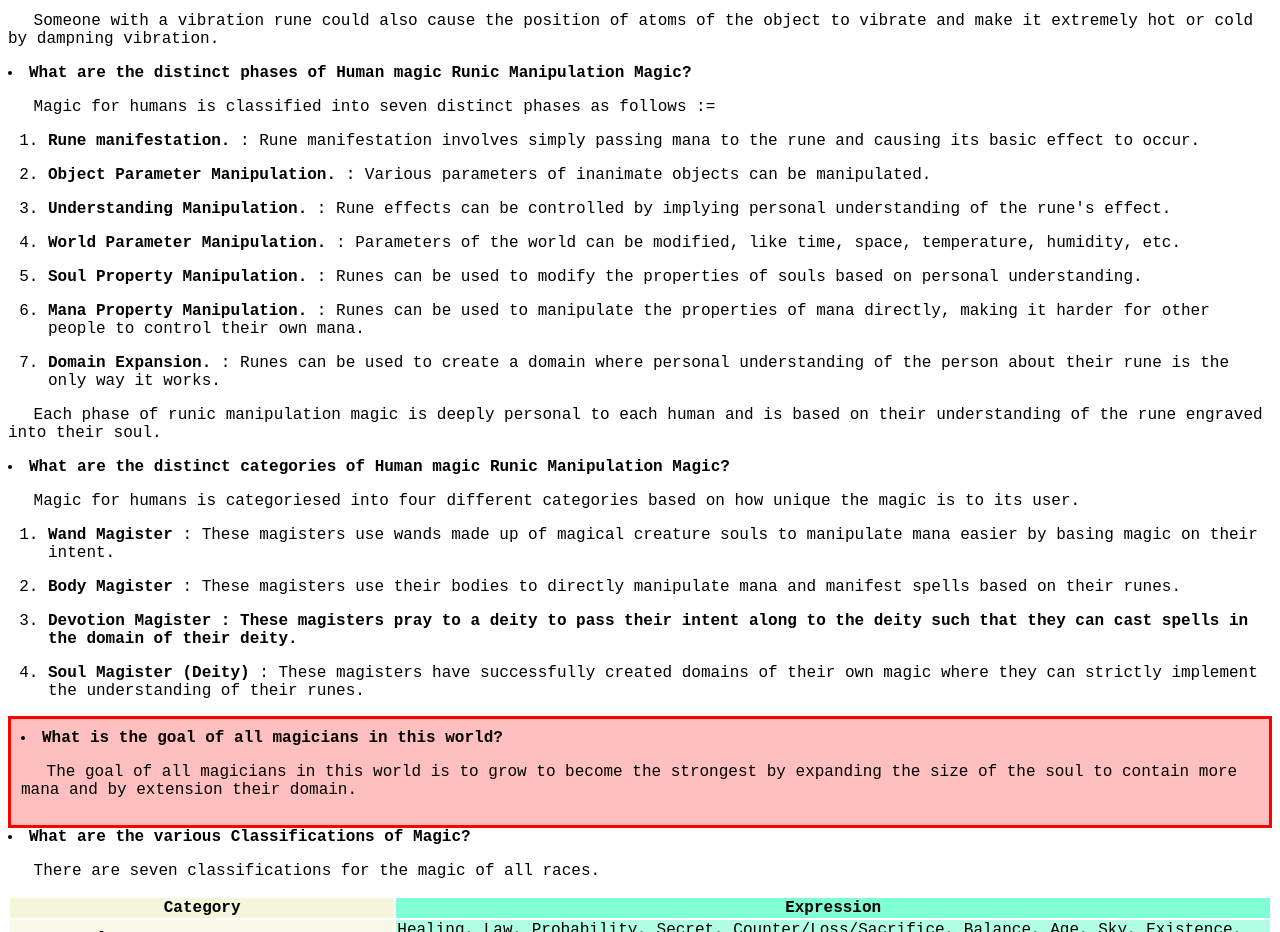
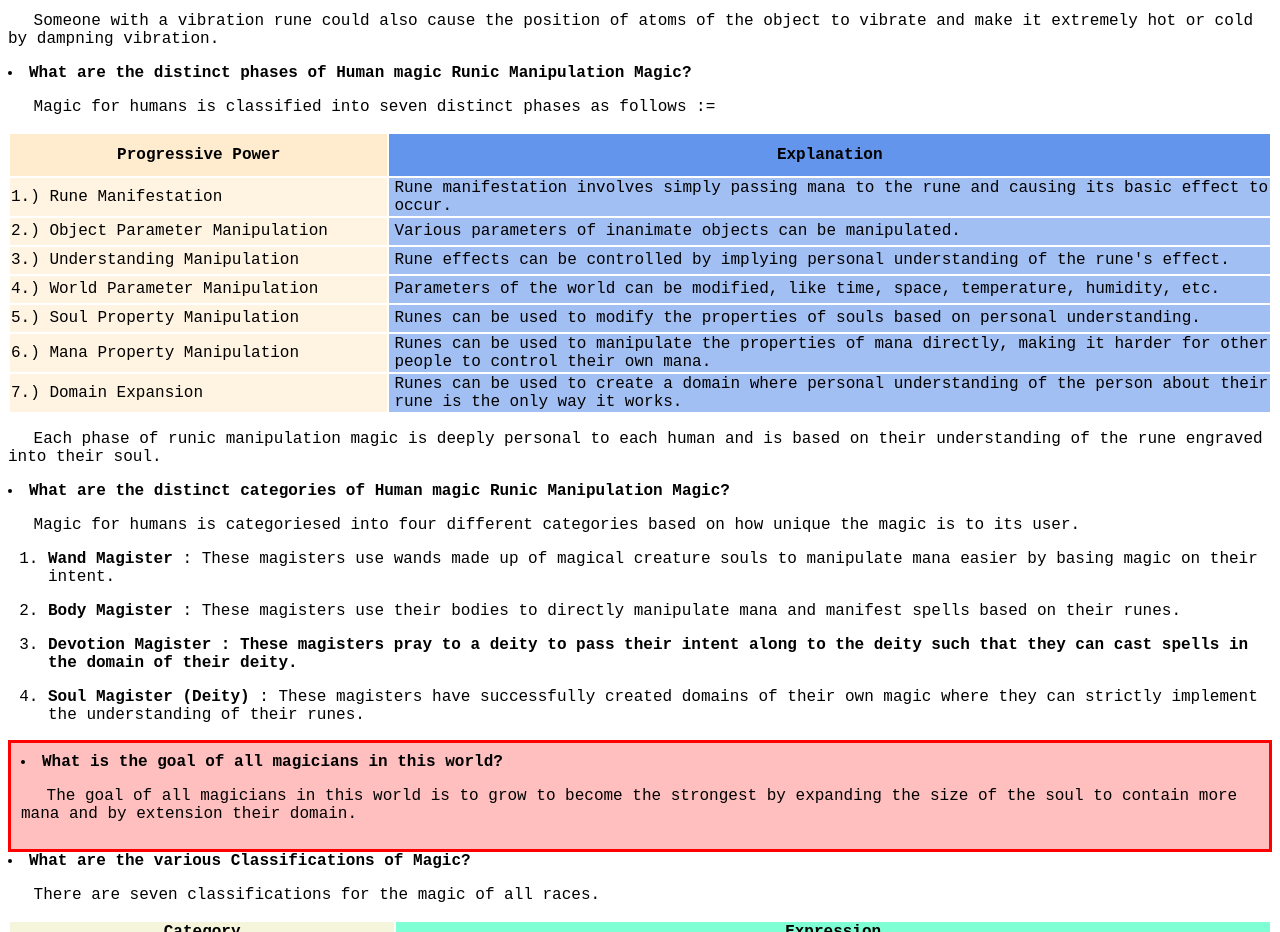
Before and after one commit to UtkarshJha329/Fantasy-Story, a plain HTML site: page index.html in a window 1280 px wide. Shown: the part 1540-2472 px from the top of the page. Drawn offline with Linux system fonts and the light colour scheme.

Commit message:
Modified Magic Stages Table.
Modified Magic Stages to be a table instead of a list.

```diff
--- a/PageStyle.css
+++ b/PageStyle.css
@@ -42,6 +42,30 @@ td {
     background-color: rgba(127, 255, 212, 0.600);
 }
 
+.Magic-Progression-Stage-Head {
+    background-color: blanchedalmond;
+    width: 30%;
+    height: 40px;
+}
+.Magic-Progression-Explanation-Head {
+    background-color: cornflowerblue;
+    width: 70%;
+    height: 40px;
+}
+
+.Magic-Progression-Stage {
+    background-color: rgba(255, 235, 205, 0.600);
+    width: 30%;
+    height: 25px;
+}
+.Magic-Progression-Explanation {
+    background-color: rgba(100, 148, 237, 0.600);
+    width: 70%;
+    height: 25px;
+    padding-left: 5px;
+}
+
+
 .magicians-aim {
     border-width:3px;
     border-style:solid;
--- a/index.html
+++ b/index.html
@@ -59,15 +59,42 @@
 
     <li><p style="display: inline;"> <b> What are the distinct phases of Human magic Runic Manipulation Magic? </b> </p></li>
     <p> &emsp; Magic for humans is classified into seven distinct phases as follows := </p>
-    <ol>
-        <li> <p> <b> Rune manifestation. </b> : Rune manifestation involves simply passing mana to the rune and causing its basic effect to occur.</p> </li>
-        <li> <p> <b> Object Parameter Manipulation. </b> : Various parameters of inanimate objects can be manipulated. </p> </li>
-        <li> <p> <b> Understanding Manipulation. </b> : Rune effects can be controlled by implying personal understanding of the rune's effect. </p> </li>
-        <li> <p> <b> World Parameter Manipulation. </b> : Parameters of the world can be modified, like time, space, temperature, humidity, etc.</p> </li>
-        <li> <p> <b> Soul Property Manipulation. </b> : Runes can be used to modify the properties of souls based on personal understanding.</p> </li>
-        <li> <p> <b> Mana Property Manipulation. </b> : Runes can be used to manipulate the properties of mana directly, making it harder for other people to control their own mana.</p> </li>
-        <li> <p> <b> Domain Expansion. </b> : Runes can be used to create a domain where personal understanding of the person about their rune is the only way it works.</p> </li>
-    </ol>
+    <table>
+        <tr>
+            <th class="Magic-Progression-Stage-Head">Progressive Power</th>
+            <th class="Magic-Progression-Explanation-Head">Explanation</th>
+        </tr>
+        <tr>
+            <td class="Magic-Progression-Stage">1.) Rune Manifestation</td>
+            <td class="Magic-Progression-Explanation">Rune manifestation involves simply passing mana to the rune and causing its basic effect to occur.</td>
+        </tr>
+        <tr>
+            <td class="Magic-Progression-Stage">2.) Object Parameter Manipulation</td>
+            <td class="Magic-Progression-Explanation">Various parameters of inanimate objects can be manipulated. </td>
+        </tr>
+        <tr>
+            <td class="Magic-Progression-Stage">3.) Understanding Manipulation</td>
+            <td class="Magic-Progression-Explanation">Rune effects can be controlled by implying personal understanding of the rune's effect.</td>
+        </tr>
+        <tr>
+            <td class="Magic-Progression-Stage">4.) World Parameter Manipulation</td>
+            <td class="Magic-Progression-Explanation">Parameters of the world can be modified, like time, space, temperature, humidity, etc.</td>
+        </tr>
+        <tr>
+            <td class="Magic-Progression-Stage">5.) Soul Property Manipulation</td>
+            <td class="Magic-Progression-Explanation">Runes can be used to modify the properties of souls based on personal understanding.</td>
+        </tr>
+        <tr>
+            <td class="Magic-Progression-Stage">6.) Mana Property Manipulation</td>
+            <td class="Magic-Progression-Explanation">Runes can be used to manipulate the properties of mana directly, making it harder for other people to control their own mana.</td>
+        </tr>
+        <tr>
+            <td class="Magic-Progression-Stage">7.) Domain Expansion</td>
+            <td class="Magic-Progression-Explanation">Runes can be used to create a domain where personal understanding of the person about their rune is the only way it works.</td>
+        </tr>
+
+    </table>
+
     <p> &emsp; Each phase of runic manipulation magic is deeply personal to each human and is based on their understanding of the rune engraved into their soul. </p>
 
     <li><p style="display: inline;"> <b> What are the distinct categories of Human magic Runic Manipulation Magic? </b> </p></li>
@@ -113,7 +140,7 @@
         </tr>
         <tr>
             <td class="Magic-Classification-Category">Item</td>
-            <td class="Magic-Classification-Expression">Cloth, Paper, Rubber, Book, Mirror, Glass, Rice</td>
+            <td class="Magic-Classification-Expression">Cloth, Paper, Rubber, Book, Mirror, Glass, Rice </td>
         </tr>
         <tr>
             <td class="Magic-Classification-Category">Alchemy</td>
```
